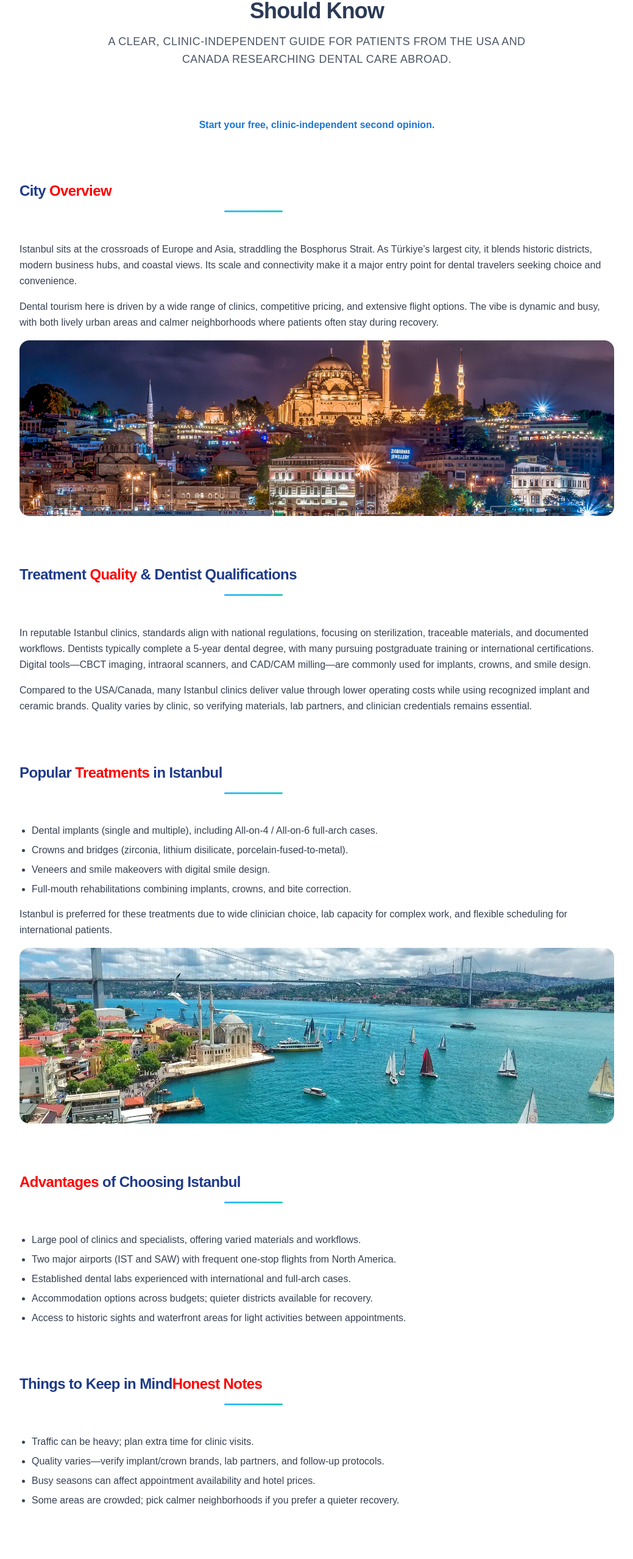
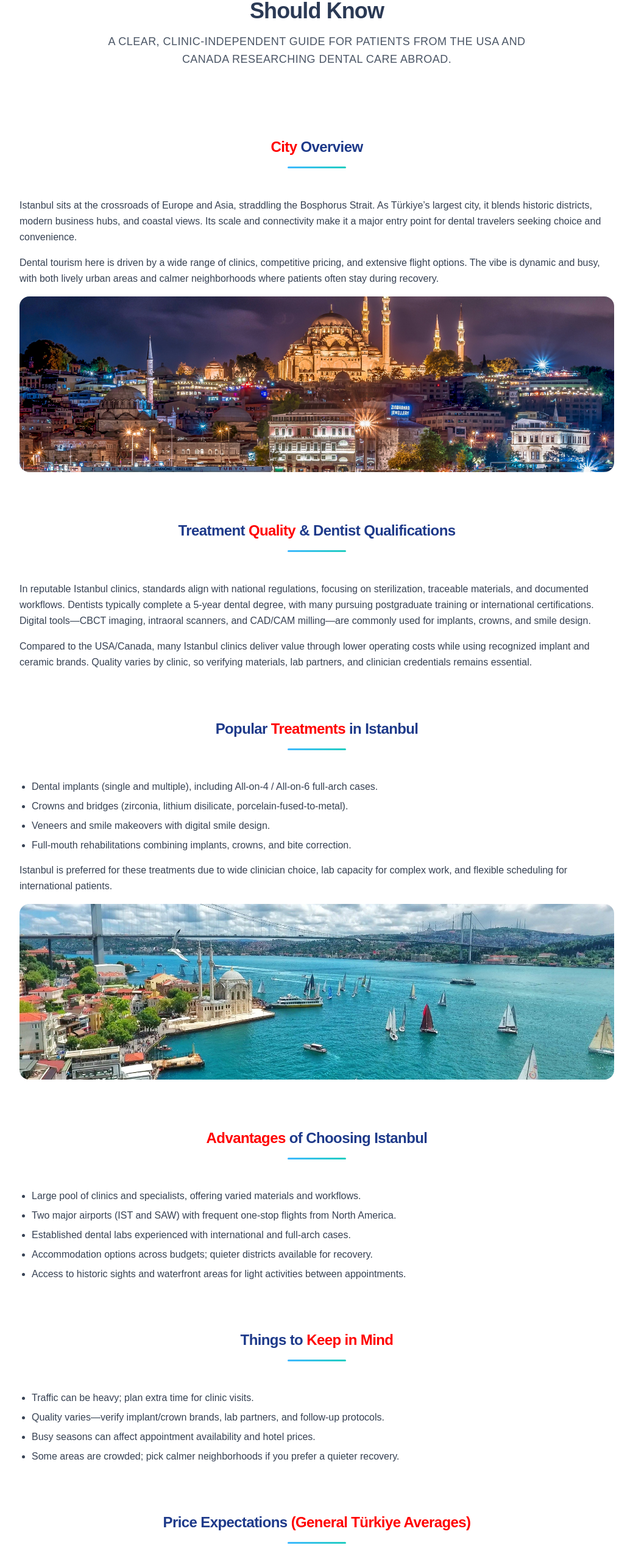
Before and after one commit to mabgcm/turkiyedental2, a Next.js app: page /destinations/istanbul in a window 1280 px wide. Shown: the part 234-2790 px from the top of the page at 61% size, without its empty margins (120-1159 px from the left). Built offline with nearby package versions, Linux system fonts and the light colour scheme.

Commit message:
istanbul improved

```diff
--- a/app/destinations/istanbul/page.tsx
+++ b/app/destinations/istanbul/page.tsx
@@ -18,16 +18,14 @@ export default function IstanbulPage() {
         highlight="ISTANBUL"
         subtitle="A clear, clinic-independent guide for patients from the USA and Canada researching dental care abroad."
       />
-      <p className="text-center text-sm md:text-base text-[#1b76d1] font-semibold">
-        Start your free, clinic-independent second opinion.
-      </p>
+
 
       <section className="space-y-4">
         <SectionHeader
           variant="section"
-          align="left"
+          align="center"
           title="City Overview"
-          highlight="Overview"
+          highlight="City"
           subtitle=""
         />
         <p className="text-gray-700 leading-relaxed">
@@ -55,7 +53,7 @@ export default function IstanbulPage() {
       <section className="space-y-4">
         <SectionHeader
           variant="section"
-          align="left"
+          align="center"
           title="Treatment Quality & Dentist Qualifications"
           highlight="Quality"
           subtitle=""
@@ -77,7 +75,7 @@ export default function IstanbulPage() {
       <section className="space-y-4">
         <SectionHeader
           variant="section"
-          align="left"
+          align="center"
           title="Popular Treatments in Istanbul"
           highlight="Treatments"
           subtitle=""
@@ -106,7 +104,7 @@ export default function IstanbulPage() {
       <section className="space-y-4">
         <SectionHeader
           variant="section"
-          align="left"
+          align="center"
           title="Advantages of Choosing Istanbul"
           highlight="Advantages"
           subtitle=""
@@ -123,9 +121,9 @@ export default function IstanbulPage() {
       <section className="space-y-4">
         <SectionHeader
           variant="section"
-          align="left"
+          align="center"
           title="Things to Keep in Mind"
-          highlight="Honest Notes"
+          highlight="Keep in Mind"
           subtitle=""
         />
         <ul className="list-disc pl-5 text-gray-700 space-y-2">
@@ -139,9 +137,9 @@ export default function IstanbulPage() {
       <section className="space-y-4">
         <SectionHeader
           variant="section"
-          align="left"
+          align="center"
           title="Price Expectations (General Türkiye Averages)"
-          highlight="Pricing"
+          highlight="(General Türkiye Averages)"
           subtitle=""
         />
         <ul className="list-disc pl-5 text-gray-700 space-y-2">
@@ -157,7 +155,7 @@ export default function IstanbulPage() {
       <section className="space-y-4">
         <SectionHeader
           variant="section"
-          align="left"
+          align="center"
           title="Travel & Logistics"
           highlight="Travel"
           subtitle=""
@@ -182,7 +180,7 @@ export default function IstanbulPage() {
       <section className="space-y-4">
         <SectionHeader
           variant="section"
-          align="left"
+          align="center"
           title="Safety & Patient Experience"
           highlight="Safety"
           subtitle=""
@@ -197,7 +195,7 @@ export default function IstanbulPage() {
       <section className="space-y-4">
         <SectionHeader
           variant="section"
-          align="left"
+          align="center"
           title="Istanbul FAQs"
           highlight="FAQs"
           subtitle=""
```
